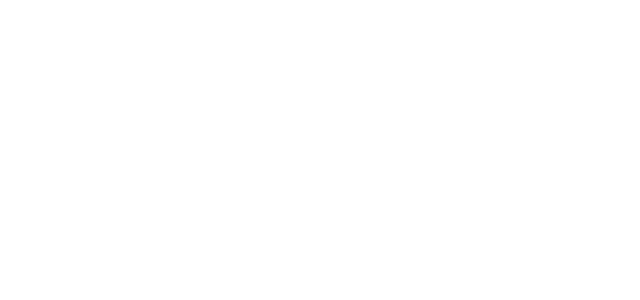
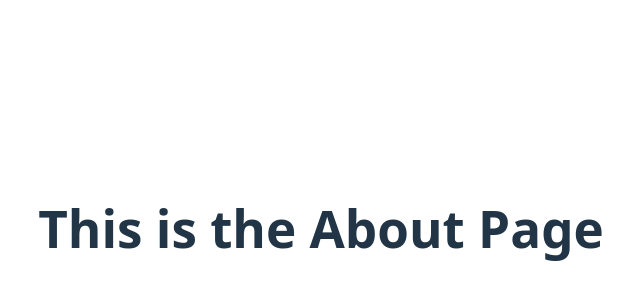
Before and after one commit to mstanton6/Capstone_Frontend, a React (Vite) app: page /AboutPage in a window 1280 px wide. Before the commit this address had no page. Shown: the part 172-472 px from the top of the page, without its empty margins (319-959 px from the left). Built offline with nearby package versions, Linux system fonts and the light colour scheme.

Commit message:
Main Page - About link working

```diff
--- /dev/null
+++ b/pages/AboutPage.jsx
@@ -0,0 +1,9 @@
+export default function aboutPage() {
+
+    return (
+        <div>
+            <h1>This is the About Page</h1>
+        </div>
+    );
+
+}
--- a/pages/MainPage.jsx
+++ b/pages/MainPage.jsx
@@ -38,7 +38,10 @@ export default function Main() {
     return (
         <div>
             <h1>Movie Watchlist</h1>
-            <Link to="/AddPage">Add Movie</Link>
+            <div className="mainheader">
+              <Link to="/AddPage">Add Movie</Link>
+              <Link to="/AboutPage">About</Link>
+           </div>
             <br></br>
             <br></br>
             <table>
--- a/src/App.jsx
+++ b/src/App.jsx
@@ -5,6 +5,7 @@ import './index.css';
 import MainPage from "../pages/MainPage.jsx"
 import AddPage from "../pages/AddPage.jsx";
 import EditPage from "../pages/EditPage.jsx";
+import AboutPage from "../pages/AboutPage.jsx";
 
 function App() {
 
@@ -14,6 +15,7 @@ function App() {
         <Route path="/" element={<MainPage />} />
         <Route path="/AddPage" element={<AddPage />} />
         <Route path="/EditPage" element={<EditPage />} />
+        <Route path="/AboutPage" element={<AboutPage />} />
       </Routes>
     </div>
 
--- a/src/index.css
+++ b/src/index.css
@@ -73,3 +73,8 @@ button:focus-visible {
   height: 100vh;
   width: 100%;
 }
+.mainheader {
+  display: flex;
+  justify-content: center;
+  gap: 20px;
+}
```
